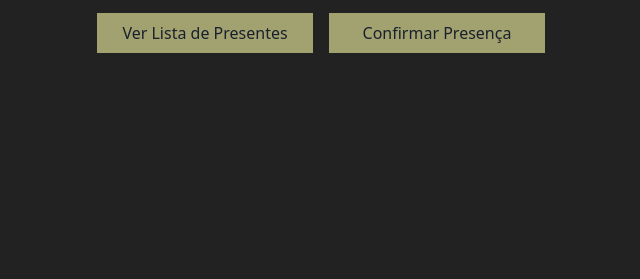
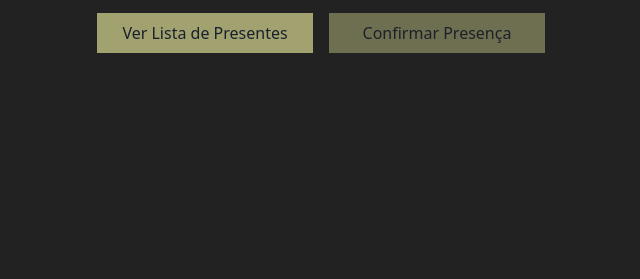
Before and after one commit to noogabe/wedding, a website: page public/index.html in a window 1280 px wide. Shown: the part 521-800 px from the top of the page, without its empty margins (319-959 px from the left). Drawn offline with nearby package versions, Linux system fonts and the light colour scheme.

Commit message:
feat: disable button

```diff
--- a/public/index.html
+++ b/public/index.html
@@ -6,7 +6,8 @@
   <meta name="viewport" content="width=device-width, initial-scale=1.0" />
   <!-- Open Graph -->
   <meta property="og:title" content="Casamento Gabi & Pedro 💍" />
-  <meta property="og:description" content="Nosso grande dia está chegando! Confirme presença e veja nossa lista de presentes. 💛" />
+  <meta property="og:description"
+    content="Nosso grande dia está chegando! Confirme presença e veja nossa lista de presentes. 💛" />
   <meta property="og:url" content="https://gabi-pedro-wedding.onrender.com/" />
   <meta property="og:type" content="website" />
   <meta property="og:image" content="https://gabi-pedro-wedding.onrender.com/img/og-image.jpg" />
@@ -56,10 +57,10 @@
         class="bg-botaoPrimario hover:bg-botaoPrimarioHover text-pretoEscuro px-6 py-2 rounded-none transition-colors duration-200 text-center w-full">
         Ver Lista de Presentes
       </a>
-      <a href="confirmar.html"
-        class="bg-botaoPrimario hover:bg-botaoPrimarioHover text-pretoEscuro px-6 py-2 rounded-none transition-colors duration-200 text-center w-full">
+      <button disabled title="As confirmações já foram encerradas."
+        class="bg-botaoPrimario text-pretoEscuro px-6 py-2 rounded-none text-center w-full cursor-not-allowed opacity-60">
         Confirmar Presença
-      </a>
+      </button>
     </div>
   </div>
 </body>
```
